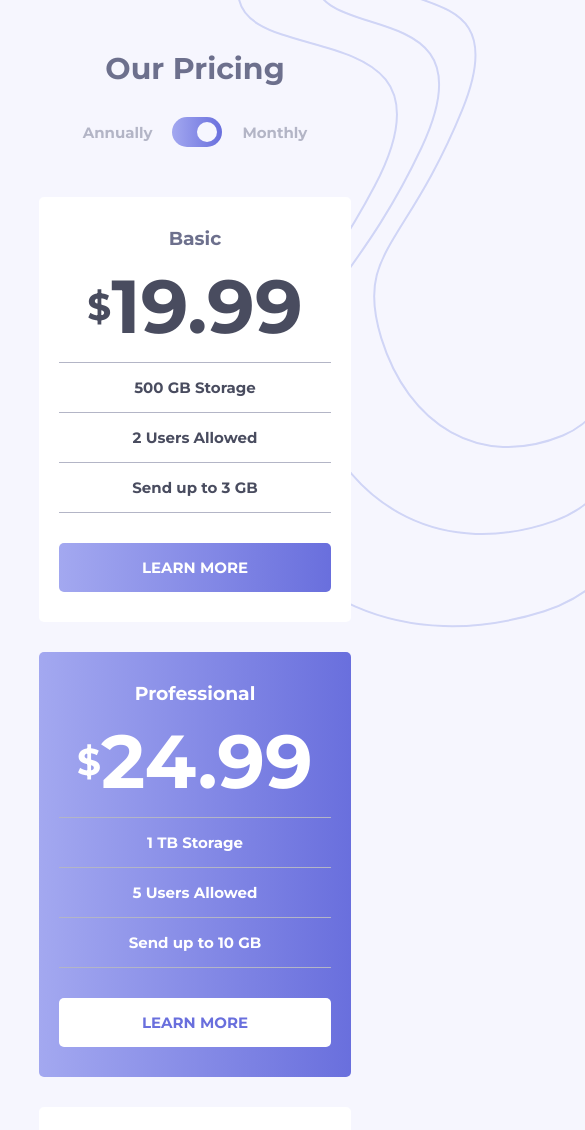
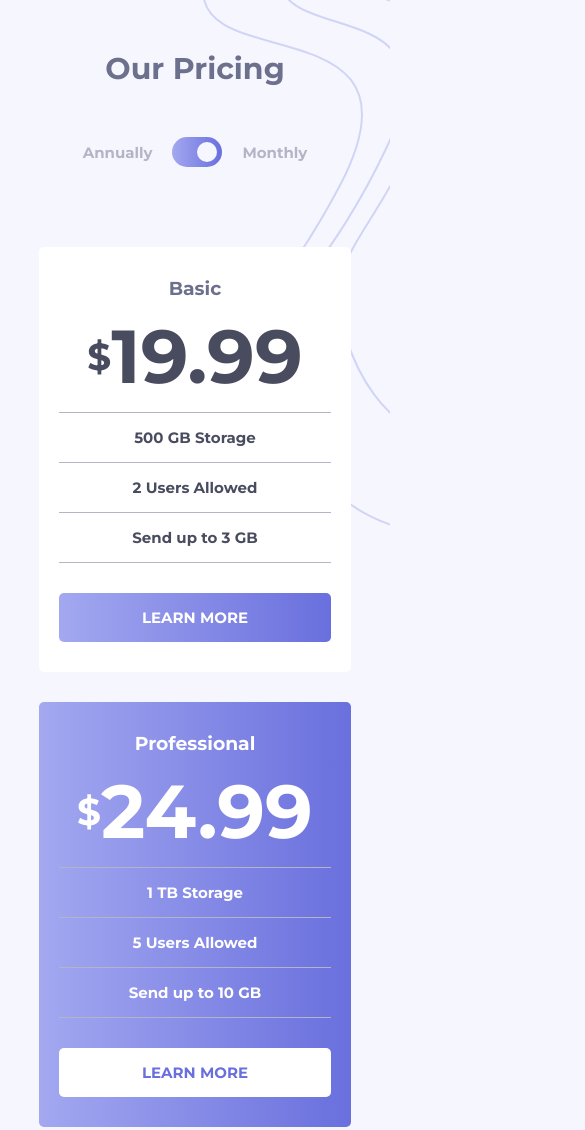
Before and after one commit to ayoelx/pricing-component, a plain HTML site: page index.html in a window 390 px wide. Shown: the top 1130 px of the page, 585 px wide, since content can reach past the window. Drawn offline with Linux system fonts and the light colour scheme.

Commit message:
fix toggle-div padding bug & fix mobile background bug

```diff
--- a/style.css
+++ b/style.css
@@ -59,10 +59,11 @@ main::before {
     background-repeat: no-repeat;
     position: absolute;
     width: 100%;
-    height: 700px;
-    top: -30px;
+    height: 600px;
+    top: 0;
+    right: 0;
+    background-position: top -30px right -175px;
     z-index: -1;
-    right: -225px;
 }
 
 h1 {
@@ -74,7 +75,7 @@ h1 {
     display: flex;
     align-items: center;
     justify-content: center;
-    margin: 30px 0 50px;
+    margin: 50px 0 80px;
 }
 
 .toggle-btn {
```
